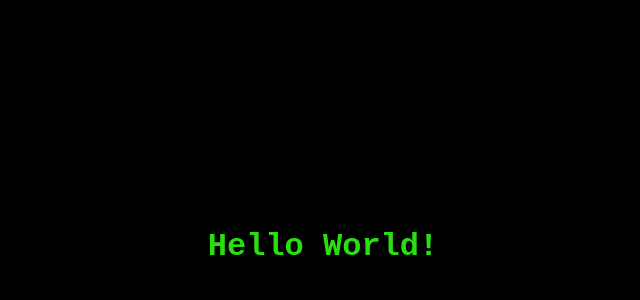
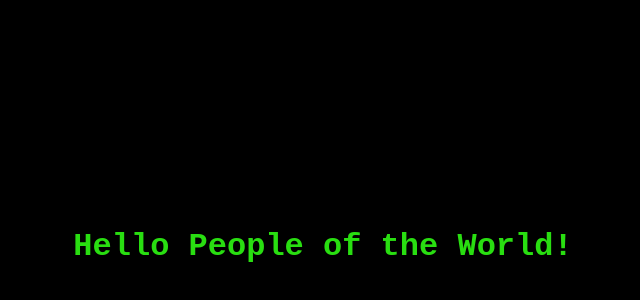
Before and after one commit to fredX4/pipelineDemoApp, a website: page index.html in a window 1280 px wide. Shown: the part 154-454 px from the top of the page, without its empty margins (317-957 px from the left). Drawn offline with Linux system fonts and the light colour scheme.

Commit message:
Test Commit

```diff
--- a/index.html
+++ b/index.html
@@ -21,7 +21,7 @@
 </style>
 <body>
     <div class="mainDiv">
-        <h1>Hello World!</h1>
+        <h1>Hello People of the World!</h1>
     </div>
 
 </body>
```
